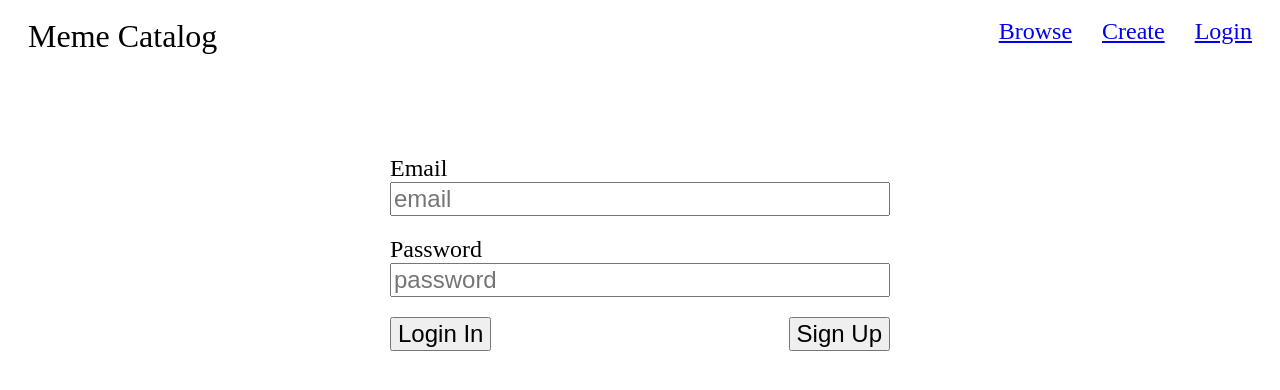
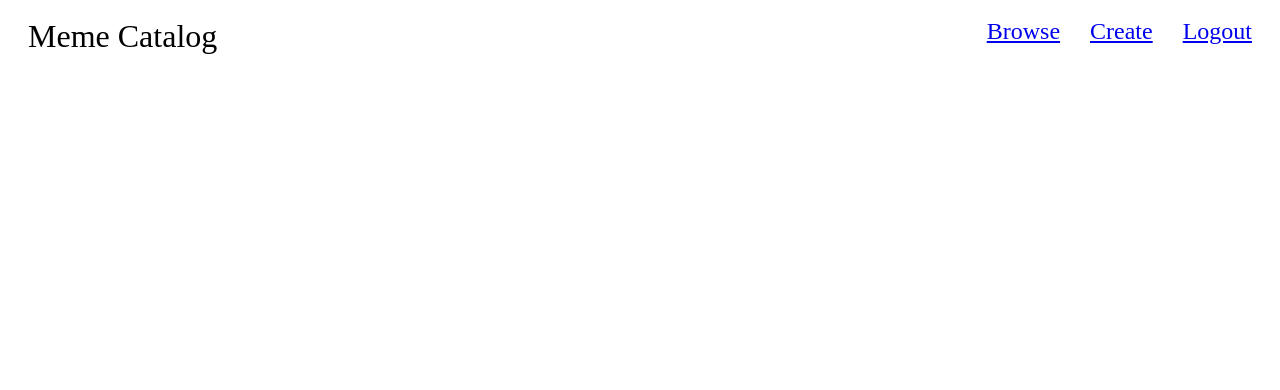
Before and after one commit to cek333/Quote_Catalog, a React (Create React App) app in the folder client/: page /#/login in a window 1280 px wide. Shown: the top 390 px of the page. Built offline with nearby package versions, Linux system fonts and the light colour scheme; sample sign-in values are in the browser's storage.

Commit message:
updated login/logout logic

```diff
--- a/client/src/App.js
+++ b/client/src/App.js
@@ -1,4 +1,4 @@
-import React from 'react';
+import React, { useState, useEffect } from 'react';
 import { HashRouter as Router, Switch, Route, Redirect } from 'react-router-dom';
 import Header from './components/Header';
 import Login from './pages/Login';
@@ -7,14 +7,27 @@ import Generate from './pages/Generate';
 import './App.css';
 
 function App() {
+  const [ user, setUser ] = useState('');
+
+  useEffect(function() {
+    if (localStorage.getItem('quoteCatalogUser')) {
+      setUser(localStorage.getItem('quoteCatalogUser'));
+    }
+  }, []);
+
+  function updateUser(email) {
+    setUser(email);
+    localStorage.setItem('quoteCatalogUser', email);
+  }
+
   return (
-    <div className="root">
+    <div className='root'>
       <Router>
-        <Header />
+        <Header user={user} />
         <Switch>
           <Route path='/browse' component={Browse} />
           <Route path='/generate' component={Generate} />
-          <Route path='/login' component={Login} />
+          <Route path='/login'><Login user={user} updateUser={updateUser} /></Route>
           <Redirect to='/browse' />
         </Switch>
       </Router>
--- a/client/src/components/Header.js
+++ b/client/src/components/Header.js
@@ -1,14 +1,16 @@
 import { NavLink } from 'react-router-dom';
 import './Header.css';
 
-function Header() {
+function Header(props) {
+  let navLoginText = props.user==='' ? 'Login' : 'Logout';
+
   return (
     <header>
-      <div className="title">Meme Catalog</div>
+      <div className='title'>Meme Catalog</div>
       <nav>
-        <NavLink to="/browse" activeClassName="active">Browse</NavLink>
-        <NavLink to="/generate" activeClassName="active">Create</NavLink>
-        <NavLink to="/login" activeClassName="active">Login</NavLink>
+        <NavLink to='/browse' activeClassName='active'>Browse</NavLink>
+        <NavLink to='/generate' activeClassName='active'>Create</NavLink>
+        <NavLink to='/login' activeClassName='active'>{navLoginText}</NavLink>
       </nav>
     </header>
   );
--- a/client/src/pages/Login.js
+++ b/client/src/pages/Login.js
@@ -1,19 +1,87 @@
+import React, { useRef, useState, useEffect } from 'react';
+import API from '../utils/API';
 import './Login.css';
 
-function Login() {
-  return (
-    <div className="loginForm">
-      <label htmlFor="email">Email</label>
-      <input type="text" id="email" name="email" placeholder="email" />
-      <label htmlFor="password">Password</label>
-      <input type="password" id="password" name="password" placeholder="password" />
-      <div className="loginFormBtns">
-        <button>Login In</button>
-        <button>Sign Up</button>
-      </div>
-      <div className="loginFormMsg"></div>
-    </div>
-  )
+function Login(props) {
+  const emailInput = useRef('');
+  const pswdInput = useRef('');
+  const [ errorMsg, setErrorMsg ] = useState('');
+  const [ successMsg, setSuccessMsg ] = useState(' ');
+
+  useEffect(function() {
+    if (props.user) {
+      // If a logged in user comes back to this page, log them out.
+      API.updateUser('logout', props.email, '', (res) => {
+        // console.log('[useEffect (logout)] res=', res);
+        if (res.status) {
+          props.updateUser('');
+          setSuccessMsg(res.message);
+        } else {
+          // not expecting any error message here.
+          setErrorMsg(res.message);
+        }
+      });
+    }
+  }, []);
+
+  function clearMessages() {
+    setSuccessMsg(' ');
+    setErrorMsg('');
+  }
+
+  function handleSubmit(evt) {
+    evt.preventDefault();
+    clearMessages();
+    const email = emailInput.current.value;
+    const password = pswdInput.current.value;
+    if (evt.target.value==='login') {
+      // console.log(`login using email=${email} pswd=${password}`);
+      API.updateUser('login', email, password, (res) => {
+        // console.log('[handleSubmit (login)] res=', res);
+        if (res.status) {
+          props.updateUser(res.email);
+          setSuccessMsg(`${res.message} Select Browse to view images, or Create to add your own.`);
+        } else {
+          setErrorMsg(res.message);
+        }
+      });
+    } else {
+      // action === 'signup'
+      console.log(`signup using email=${email} pswd=${password}`);
+      API.updateUser('signup', email, password, (res) => {
+        // console.log('[handleSubmit (signup)] res=', res);
+        if (res.status) {
+          setSuccessMsg(res.message);
+        } else {
+          setErrorMsg(res.message);
+        }
+      });
+    }
+  }
+
+  let display;
+  if (props.user==='') {
+    display =
+      <form className='loginForm' onSubmit={handleSubmit}>
+        <p className='success_msg'>{successMsg}</p>
+        <label htmlFor='email'>Email</label>
+        <input type='text' ref={emailInput} name='email' placeholder='email'
+               required onChange={clearMessages} />
+        <label htmlFor='password'>Password</label>
+        <input type='password' ref={pswdInput} name='password' placeholder='password'
+               required onChange={clearMessages} />
+        <div className='loginFormBtns'>
+          <button type='submit' onClick={handleSubmit} value='login'>Login In</button>
+          <button type='submit' onClick={handleSubmit} value='signup'>Sign Up</button>
+          <button type='submit' onClick={handleSubmit} value='logout'>Logout</button>
+        </div>
+        <p className='error_msg'>{errorMsg}</p>
+      </form>;
+  } else {
+    display = <p className='success_msg'>{successMsg}</p>;
+  }
+
+  return display;
 }
 
 export default Login;
```
